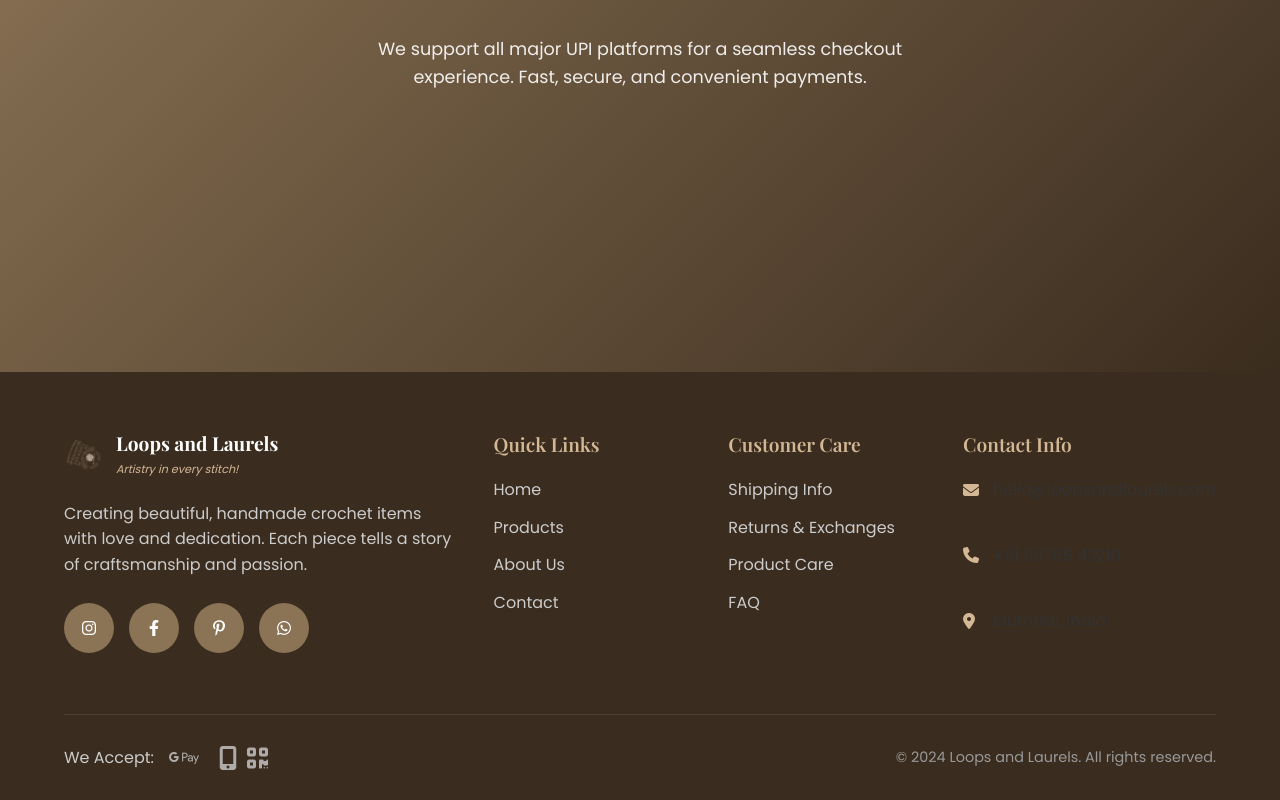
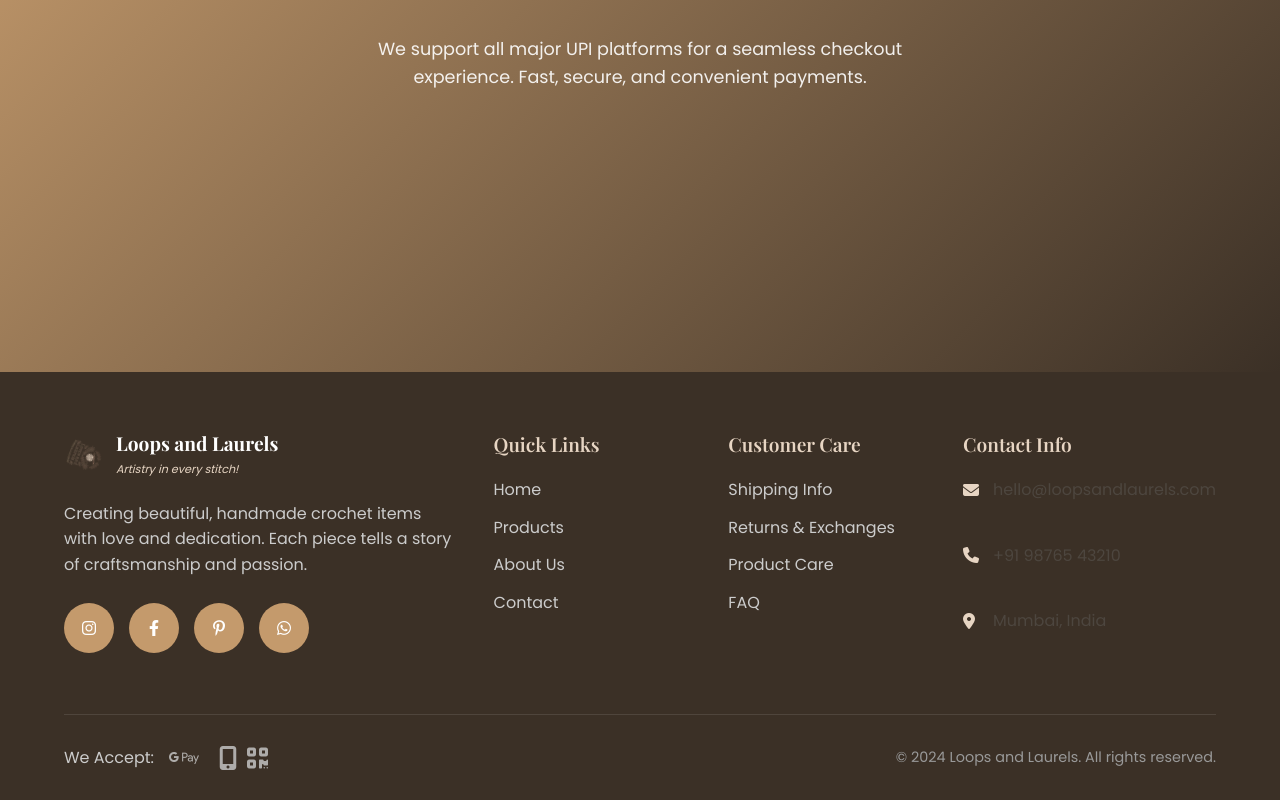
Before and after one commit to FABgaming-lol/Loops-and-Laurels, a React (Create React App) app: page / in a window 1280 px wide. Shown: the part 2938-3738 px from the top of the page. Built offline with nearby package versions, Linux system fonts and the light colour scheme; the HTML template or start-up script is replaced by a standard one.

Commit message:
Update App.css

```diff
--- a/src/App.css
+++ b/src/App.css
@@ -1,3 +1,26 @@
+/* Global Craft-Themed Variables */
+:root {
+  --primary: #c49a6c; /* Yarn-inspired warm brown */
+  --secondary: #f8f3ed; /* Soft cream background */
+  --accent: #e7d5c3; /* Soft beige highlight */
+  --dark: #3b3026; /* Warm dark */
+  --light: #ffffff;
+  --text: #4d463f; /* Soft readable text */
+
+  --shadow: 0 8px 24px rgba(0, 0, 0, 0.08);
+  --transition: all 0.3s ease-in-out;
+}
+
+/* Global Body Style */
+body {
+  background: var(--secondary);
+  color: var(--text);
+  font-family: 'Poppins', sans-serif;
+  margin: 0;
+  padding: 0;
+}
+
+/* Main App */
 .App {
   min-height: 100vh;
   display: flex;
@@ -8,12 +31,27 @@ main {
   flex: 1;
 }
 
-/* Smooth scrolling */
+/* Smooth Scrolling */
 html {
   scroll-behavior: smooth;
 }
 
-/* Loading animation */
+/* Global Page Layout */
+.page-container {
+  min-height: 100vh;
+  padding: 100px 20px 60px;
+  background: var(--secondary);
+}
+
+.page-title {
+  font-size: 3rem;
+  text-align: center;
+  margin-bottom: 40px;
+  color: var(--dark);
+  font-weight: 700;
+}
+
+/* Fade + Slide Animation for Page Elements */
 @keyframes fadeInUp {
   from {
     opacity: 0;
```
